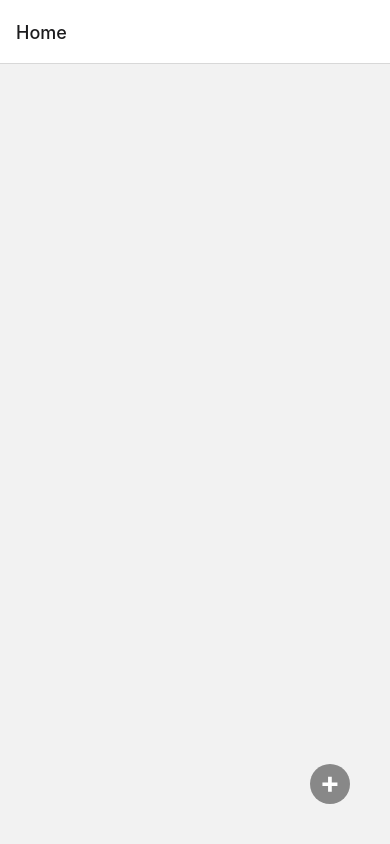
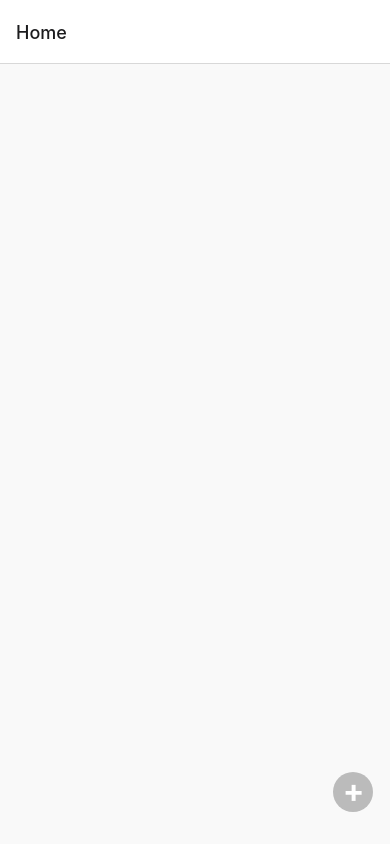
Before and after one commit to BlackCat1397/WakyWaky, a React Native app: screen /Home in a window 390 px wide. Built offline with nearby package versions, Linux system fonts and the light colour scheme; what react-native-mmkv would draw is missing.

Commit message:
Made app visually appealing

```diff
--- a/src/AlarmPreview.tsx
+++ b/src/AlarmPreview.tsx
@@ -1,6 +1,7 @@
 import React, { useCallback } from 'react';
 import { View, Text, StyleSheet, TouchableOpacity } from 'react-native';
 import { toggleAlarm } from './stores/alarmsStore';
+import { Colors } from './constants/Colors';
 
 export function AlarmPreview({
   alarmInfo,
@@ -12,32 +13,43 @@ export function AlarmPreview({
   }, [alarmInfo._id]);
 
   return (
-    <View style={styles.alarmPreviewContainer}>
-      <Text style={styles.alarmTimeText}>{alarmInfo.time.hours.toString().padStart(2, '0')}:{alarmInfo.time.minutes.toString().padStart(2, '0')}</Text>
-      <TouchableOpacity onPress={handleActivnessToggle} style={[styles.alarmIndicator, alarmInfo.isActive && styles.activeAlarmIndicator ]}/>
+    <View style={styles.container}>
+      <Text style={styles.timeText}>{alarmInfo.time.hours.toString().padStart(2, '0')}:{alarmInfo.time.minutes.toString().padStart(2, '0')}</Text>
+      <TouchableOpacity
+        style={[styles.alarmIndicator, alarmInfo.isActive && styles.activeAlarmIndicator ]}
+        hitSlop={16}
+        onPress={handleActivnessToggle}
+      />
     </View>
   );
 }
 
 const styles = StyleSheet.create({
-  alarmPreviewContainer: {
+  container: {
     borderWidth: 1,
+    borderRadius: 8,
     height: 64,
     alignItems: 'center',
     flexDirection: 'row',
     justifyContent: 'space-between',
     marginVertical: 8,
-    marginHorizontal: 16,
+    marginHorizontal: 12,
     paddingHorizontal: 16,
+    borderColor: Colors.dim,
+    backgroundColor: Colors.cardBackground,
   },
-  alarmTimeText: {},
+  timeText: {
+    color: Colors.text,
+    fontSize: 16,
+    fontWeight: 'bold',
+  },
   alarmIndicator: {
-    width: 10,
-    height: 10,
-    borderWidth: 1,
-    backgroundColor: '#a32',
+    width: 16,
+    height: 16,
+    borderRadius: 8,
+    backgroundColor: Colors.deactivated,
   },
   activeAlarmIndicator: {
-    backgroundColor: '#2a3',
+    backgroundColor: Colors.activated,
   },
 });
--- a/src/AlarmsList.tsx
+++ b/src/AlarmsList.tsx
@@ -1,5 +1,5 @@
 import React, { useCallback } from 'react';
-import { FlatList } from 'react-native';
+import { FlatList, StyleSheet } from 'react-native';
 import { AlarmPreview } from './AlarmPreview';
 
 import { useAlarmsStore } from './stores/alarmsStore';
@@ -7,12 +7,23 @@ import { useAlarmsStore } from './stores/alarmsStore';
 export function AlarmsList(): React.JSX.Element {
   const alarms = useAlarmsStore(state => state.alarms);
 
-  const renderItem = useCallback(({ item }: { item: AlarmEntry }) => (<AlarmPreview key={item._id} alarmInfo={item}/>), []);
+  const renderItem = useCallback(
+    ({ item }: { item: AlarmEntry }) => (
+      <AlarmPreview key={item._id} alarmInfo={item}/>
+    ),
+  []);
 
   return (
     <FlatList
       data={alarms}
+      style={styles.list}
       renderItem={renderItem}
     />
   );
 }
+
+const styles = StyleSheet.create({
+  list: {
+    paddingTop: 8,
+  },
+});
--- a/src/CreateAlarmButton.tsx
+++ b/src/CreateAlarmButton.tsx
@@ -1,34 +1,42 @@
 import { useNavigation } from '@react-navigation/native';
-import React from 'react';
-import { Text, TouchableOpacity } from 'react-native';
+import React, { useCallback } from 'react';
+import { StyleSheet, Text, TouchableOpacity } from 'react-native';
+import { Colors } from './constants/Colors';
 
 export function CreateAlarmButton(): React.JSX.Element {
-  const size = 40;
   const navigation = useNavigation();
+
+  const handleCreateAlarmPress = useCallback(() => navigation.navigate('Create New Alarm'), [navigation]);
 
   return (
     <TouchableOpacity
-      onPress={() => navigation.navigate('Create New Alarm')}
-      style={{
-        width: size,
-        height: size,
-        alignItems: 'center',
-        borderRadius: size / 2,
-        justifyContent: 'center',
-        backgroundColor: '#888',
-        position: 'absolute',
-        bottom: size,
-        right: size,
-      }}
+      onPress={handleCreateAlarmPress}
+      style={styles.button}
     >
-      <Text
-        style={{
-          color: '#fff',
-          fontSize: 30,
-          fontWeight: 'bold',
-          paddingBottom: 4,
-        }}
-      >+</Text>
+      <Text style={styles.text}>+</Text>
     </TouchableOpacity>
   );
 }
+
+const size = 40;
+
+const styles = StyleSheet.create({
+  button: {
+    width: size,
+    height: size,
+    alignItems: 'center',
+    borderRadius: size / 2,
+    justifyContent: 'center',
+    backgroundColor: Colors.dim,
+    position: 'absolute',
+    bottom: 32,
+    right: 17,
+  },
+  text: {
+    color: Colors.textInverted,
+    fontSize: 32,
+    fontWeight: 'bold',
+    marginTop: -4,
+    marginRight: -1,
+  },
+});
--- a/src/CreateAlarmScreen.tsx
+++ b/src/CreateAlarmScreen.tsx
@@ -1,5 +1,5 @@
 import React, { useState } from 'react';
-import { Button, SafeAreaView, Text, View, StyleSheet } from 'react-native';
+import { Button, SafeAreaView, View, StyleSheet } from 'react-native';
 
 import { createId } from '@paralleldrive/cuid2';
 import ScrollPicker from 'react-native-wheel-scrollview-picker';
@@ -7,6 +7,7 @@ import ScrollPicker from 'react-native-wheel-scrollview-picker';
 import { useWeekdays } from './utils/useWeekdays';
 import { useNavigation } from '@react-navigation/native';
 import { AlarmManager } from './api/AlarmManager/AlarmManager';
+import { Colors } from './constants/Colors';
 
 
 export function CreateAlarmScreen(): React.JSX.Element {
@@ -41,15 +42,12 @@ export function CreateAlarmScreen(): React.JSX.Element {
       <View style={styles.scrollPickerContainer}>
         <ScrollPicker
           dataSource={hours}
-          renderItem={(data, _) => {
-            return (
-              <Text>{data}</Text>
-            );
-          }}
           selectedIndex={hourIndex}
           onValueChange={(data, selectedIndex) => {
             setHourIndex(selectedIndex);
           }}
+          itemTextStyle={styles.number}
+          activeItemTextStyle={styles.number}
           wrapperHeight={180}
           wrapperBackground="#fff"
           itemHeight={60}
@@ -58,15 +56,12 @@ export function CreateAlarmScreen(): React.JSX.Element {
         />
         <ScrollPicker
           dataSource={minutes}
-          renderItem={(data, _) => {
-            return (
-              <Text>{data}</Text>
-            );
-          }}
           selectedIndex={minuteIndex}
           onValueChange={(data, selectedIndex) => {
             setMinuteIndex(selectedIndex);
           }}
+          itemTextStyle={styles.number}
+          activeItemTextStyle={styles.number}
           wrapperHeight={180}
           wrapperBackground="#fff"
           itemHeight={60}
@@ -79,7 +74,7 @@ export function CreateAlarmScreen(): React.JSX.Element {
           <Button
             key={d.title}
             title={d.title}
-            color={d.isActive ? '#0a6' : '#666'}
+            color={d.isActive ? Colors.activated : Colors.inactive}
             onPress={() => handleDayPress(index)}
           />
         ))}
@@ -113,4 +108,7 @@ const styles = StyleSheet.create({
   saveButtonContainer: {
     marginBottom: 40,
   },
+  number: {
+    fontSize: 24,
+  },
 });
--- a/src/HomeScreen.tsx
+++ b/src/HomeScreen.tsx
@@ -1,18 +1,24 @@
 import React from 'react';
-import { SafeAreaView } from 'react-native';
+import { SafeAreaView, StyleSheet } from 'react-native';
 
 import { AlarmsList } from './AlarmsList';
 import { CreateAlarmButton } from './CreateAlarmButton';
+import { Colors } from './constants/Colors';
 
 export function HomeScreen(): React.JSX.Element {
   return (
     <SafeAreaView
-      style={{
-        flex: 1,
-      }}
+      style={styles.container}
     >
       <AlarmsList />
       <CreateAlarmButton />
     </SafeAreaView>
   );
 }
+
+const styles = StyleSheet.create({
+  container: {
+    flex: 1,
+    backgroundColor: Colors.background,
+  },
+});
--- /dev/null
+++ b/src/constants/Colors.ts
@@ -0,0 +1,10 @@
+export const Colors = {
+  text: '#000',
+  textInverted: '#fff',
+  dim: '#bbb',
+  inactive: '#777',
+  activated: '#4a5',
+  deactivated: '#d34',
+  background: '#f9f9f9',
+  cardBackground: '#fff',
+};
```
